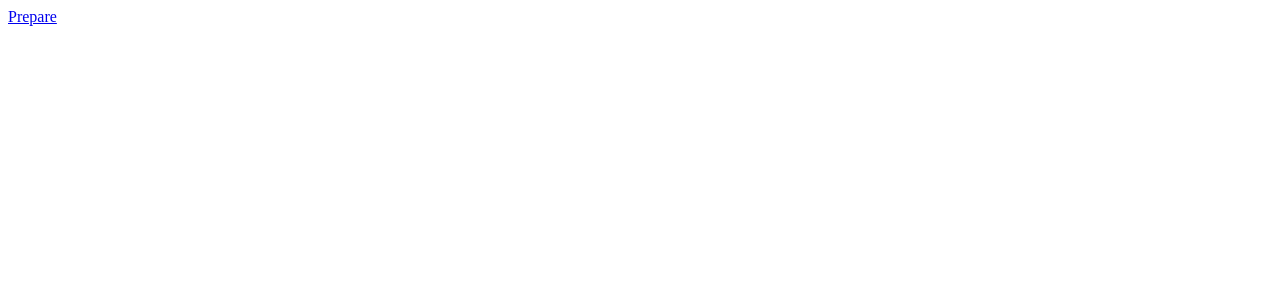
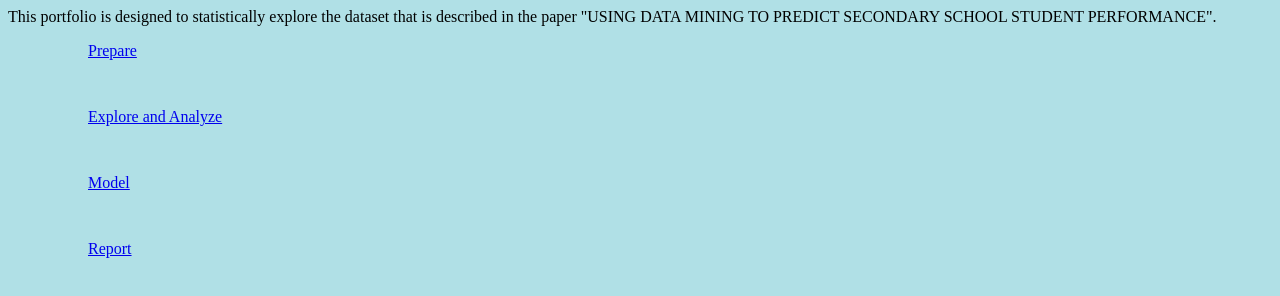
Before and after one commit to aparnanayakn/PSIportfolio, a plain HTML site: page index.html in a window 1280 px wide. Drawn offline with Linux system fonts and the light colour scheme.

Commit message:
Update index.html

```diff
--- a/index.html
+++ b/index.html
@@ -1,9 +1,42 @@
 <!DOCTYPE html>
+<head>
+
+<style>
+body {
+    background-color:powderblue;
+}
+
+p {
+	margin-left: 5em;
+    padding: 0 7em 2em 0;
+
+  }
+
+</style>
+
+
+</head>
+
+
 <html>
+
 <body>
 
-<a href="prepare.html">Prepare</a>
+This portfolio is designed to statistically explore the dataset that is described in the paper "USING DATA MINING TO PREDICT SECONDARY SCHOOL STUDENT PERFORMANCE".
+
+
+<p> <a href="prepare.html">Prepare</a> </p>
+
+
+<p> <a href="explore.html">Explore and Analyze</a> </p>
+
+
+  <p> <a href="model.html">Model</a> </p>
+
+
+ <p> <a href="report">Report</a> </p>
 
 
 </body>
+
 </html>
```
